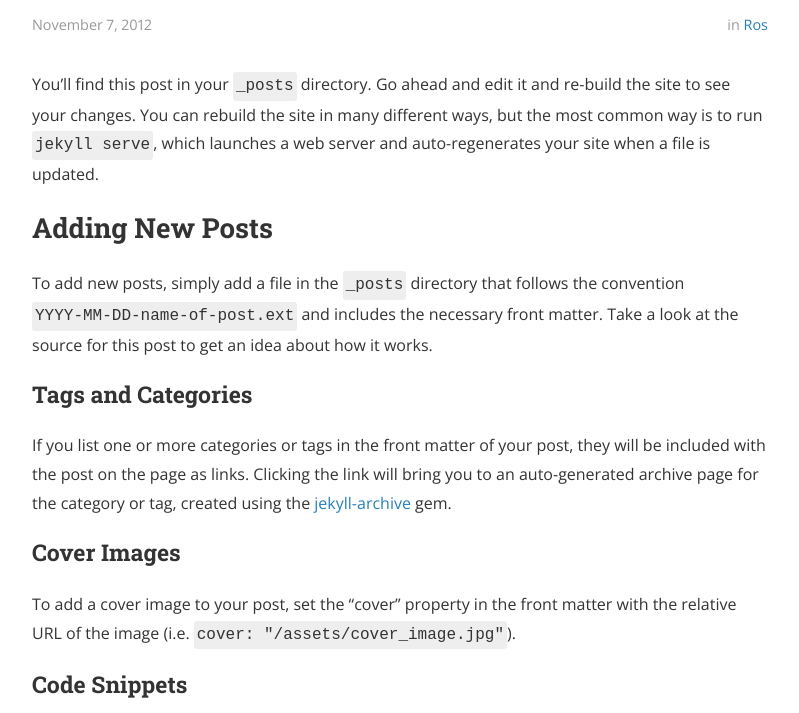
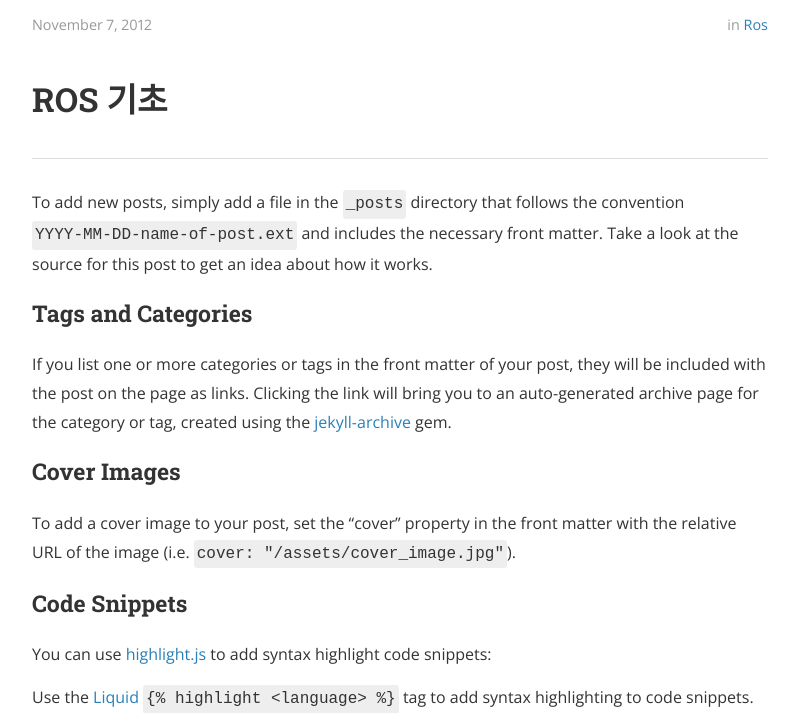
Before and after one commit to songwon31/songwon31.github.io, a Jekyll site: the page built from _posts/2012-11-07-2022.11.7.-ROS-기초.markdown, in a window 1280 px wide and 900 px high, scrolled down 322 px, cut to the strip 187-900 px from the top of the window. Shown: the whole strip, without its empty margins (240-1039 px from the left). Built offline with Jekyll 4.4.1, drawn with Linux system fonts in a browser that asks for light colours; nearby versions of some CDN libraries.

Commit message:
Update 2012-11-07-2022.11.7.-ROS-기초.markdown

```diff
--- a/_posts/2012-11-07-2022.11.7.-ROS-기초.markdown
+++ b/_posts/2012-11-07-2022.11.7.-ROS-기초.markdown
@@ -7,10 +7,9 @@ categories: ros
 tags:	ros
 cover:  "/assets/instacode.png"
 ---
+# ROS 기초
+---
 
-You’ll find this post in your `_posts` directory. Go ahead and edit it and re-build the site to see your changes. You can rebuild the site in many different ways, but the most common way is to run `jekyll serve`, which launches a web server and auto-regenerates your site when a file is updated.
-
-## Adding New Posts
 
 To add new posts, simply add a file in the `_posts` directory that follows the convention `YYYY-MM-DD-name-of-post.ext` and includes the necessary front matter. Take a look at the source for this post to get an idea about how it works.
 
```
